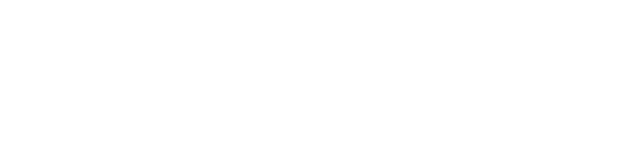
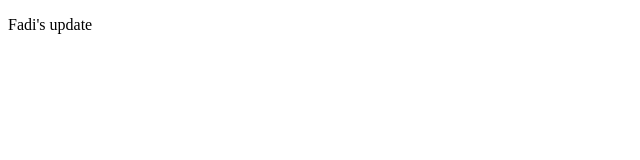
Before and after one commit to HaojieZhang123/example-branch, a plain HTML site: page index.html in a window 1280 px wide. Shown: the whole page, without its empty margins (0-640 px from the left). Drawn offline with Linux system fonts and the light colour scheme.

Commit message:
edit-text:update

```diff
--- a/index.html
+++ b/index.html
@@ -8,7 +8,9 @@
 </head>
 
 <body>
-
+    <div class="container">
+        <p>Fadi's update</p>
+    </div>
 </body>
 
 </html>
```
